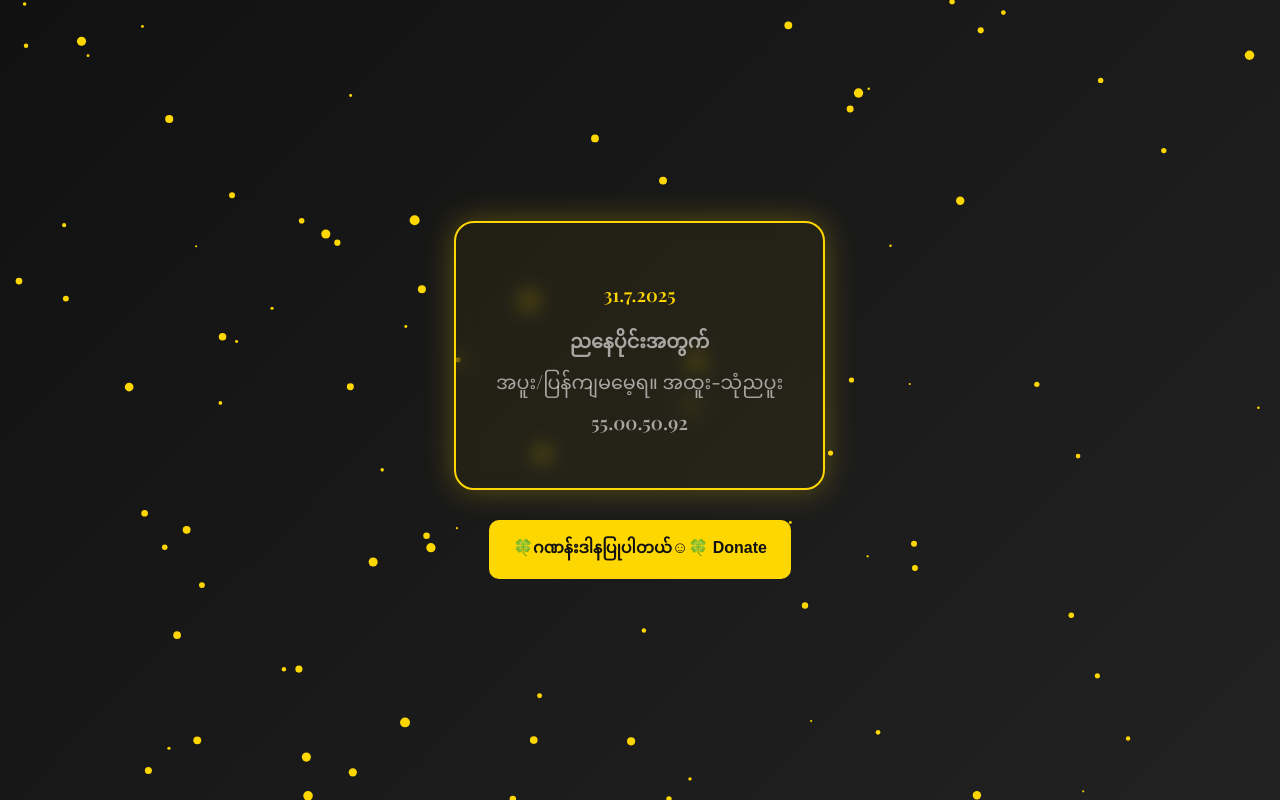
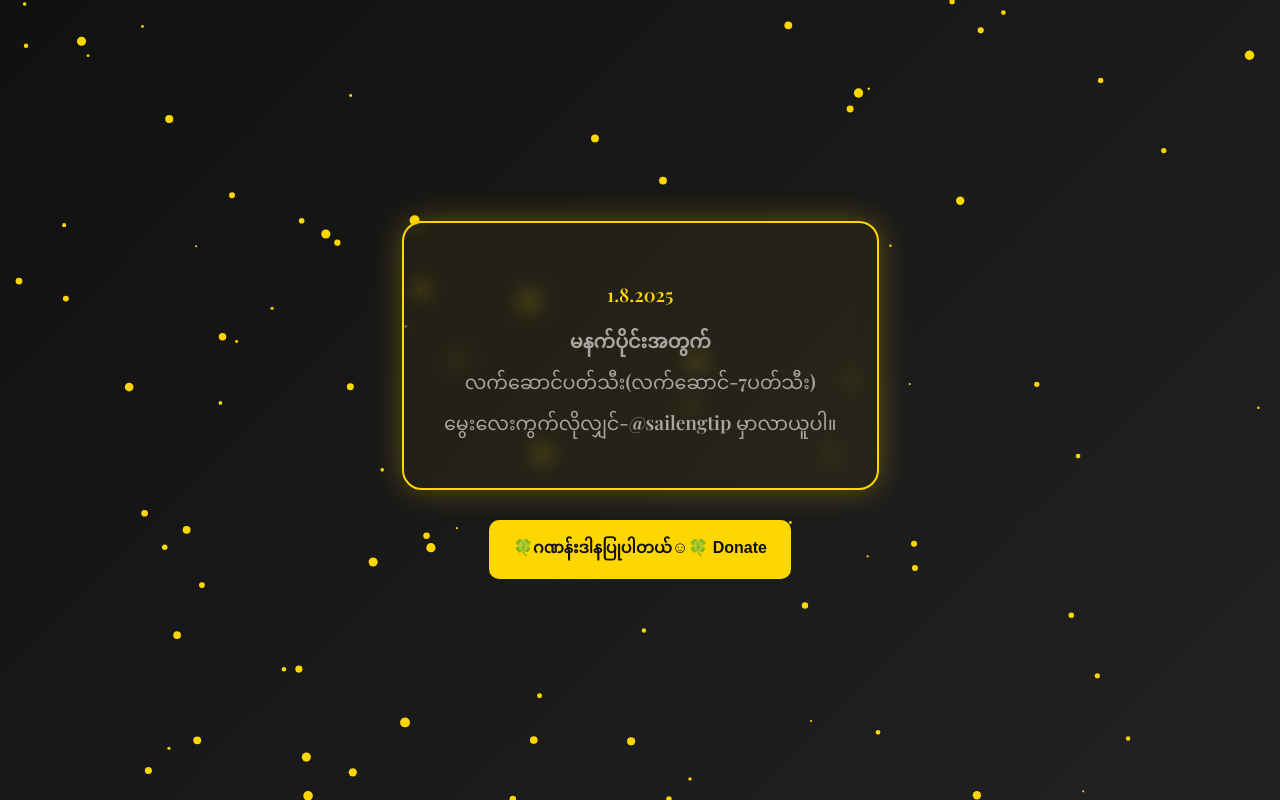
Before and after one commit to aiobossbaby/telegram-webapp, a plain HTML site: page index.html in a window 1280 px wide. Drawn offline with nearby package versions, Linux system fonts and the light colour scheme.

Commit message:
Update index.html

```diff
--- a/index.html
+++ b/index.html
@@ -79,11 +79,10 @@
 <canvas id="confetti"></canvas>
 
 <div class="card">
-  <h3>31.7.2025</h3>
-  <p><strong>ညနေပိုင်းအတွက်</strong></p>
-   <p>အပူး/ပြန်ကျမမေ့ရ။
-        အထူး-သုံညပူး</p>
-      <p>55.00.50.92</p>
+  <h3>1.8.2025</h3>
+  <p><strong>မနက်ပိုင်းအတွက်</strong></p>
+   <p>လက်ဆောင်ပတ်သီး(လက်ဆောင်-7ပတ်သီး)</p>
+      <p>မွေးလေးကွက်လိုလျှင်-@sailengtip မှာလာယူပါ။</p>
 </div>
 
 <!-- ✅ Donate Button -->
```
